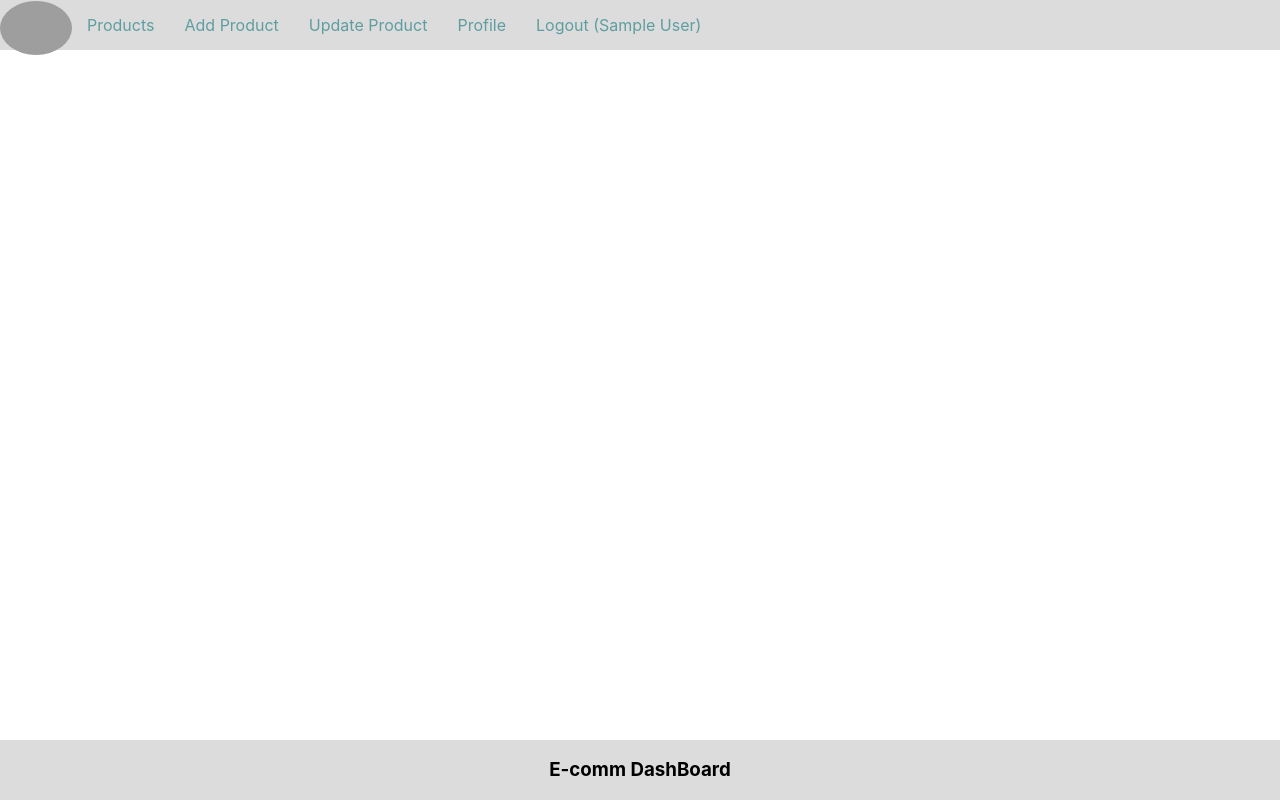
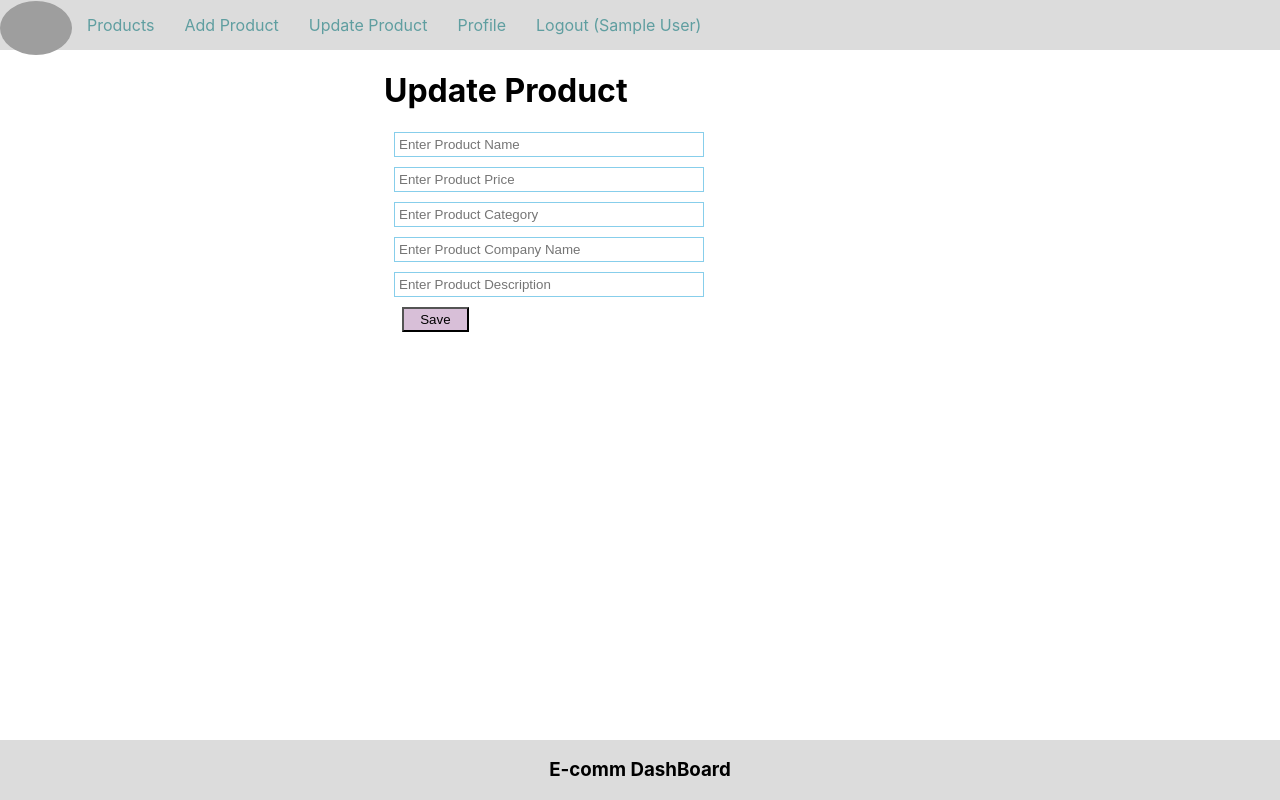
Before and after one commit to Deepansh2/E-DashBoard-Mern, a React (Create React App) app in the folder frontend/: page /update/1 in a window 1280 px wide. Built offline with nearby package versions, Linux system fonts and the light colour scheme; sample sign-in values are in the browser's storage; grey boxes are pictures that could not be loaded.

Commit message:
Added Update component

```diff
--- a/frontend/src/App.js
+++ b/frontend/src/App.js
@@ -7,6 +7,7 @@ import PrivateComponent from './components/PrivateComponent';
 import Login from "./components/Login"
 import AddProduct from "./components/AddProduct"
 import ProductList from './components/ProductList';
+import UpdateProduct from './components/UpdateProduct';
 
 function App() {
   return (
@@ -18,7 +19,7 @@ function App() {
         <Route element={<PrivateComponent/>}>
         <Route path='/' element={<ProductList/>} />
         <Route path='/add' element={<AddProduct/>} />
-        <Route path='/update' element={<h1>Update Product Listing Component</h1>} />
+        <Route path='/update/:id' element={<UpdateProduct/>} />
         <Route path='/logout' element={<h1>Logout Product Listing Component</h1>} />
         <Route path='/profile' element={<h1>Profile Product Listing Component</h1>} />
         </Route>
--- a/frontend/src/components/ProductList.js
+++ b/frontend/src/components/ProductList.js
@@ -1,4 +1,5 @@
 import React,{useEffect, useState} from "react";
+import {Link} from "react-router-dom"
 
 const ProductList = ()=>{
 
@@ -46,7 +47,9 @@ const ProductList = ()=>{
                 <li>{item.category}</li>
                 <li>{item.description}</li>
                 <li>{item.company}</li>
-                <li><button type="button" onClick={()=>DeleteProduct(item._id)}>Delete</button></li>
+                <li><button type="button" onClick={()=>DeleteProduct(item._id)}>Delete</button>
+                <Link to={`/update/${item._id}`}>Update</Link>
+                </li>
                 </ul>
                 )
             }
--- /dev/null
+++ b/frontend/src/components/UpdateProduct.js
@@ -0,0 +1,29 @@
+import React,{useState} from 'react';
+
+const UpdateProduct = ()=>{
+
+    const [name,setName] = useState("")
+    const [price,setPrice] = useState("")
+    const [category,setCategory] = useState("")
+    const [company,setCompany] = useState("")
+    const [description,setDescription] = useState("")
+    const [error,setError] = useState(false)
+    const SaveProduct = async ()=>{
+
+        const Data = {name,price,category,company,description}
+        console.warn(Data)
+    }
+    return(
+        <div className="addProduct">
+            <h1>Update Product</h1>
+            <input className="inputBox" type="text"  placeholder="Enter Product Name" value={name} onChange={(e)=>setName(e.target.value)} />
+            <input className="inputBox" type="text" placeholder="Enter Product Price" value={price} onChange={(e)=>setPrice(e.target.value)} />
+            <input className="inputBox" type="text" placeholder="Enter Product Category" value={category} onChange={(e)=> setCategory(e.target.value)} />
+            <input className="inputBox" type="text" placeholder="Enter Product Company Name" value={company} onChange={(e)=>setCompany(e.target.value)} />
+            <input className="inputBox" type="text" placeholder="Enter Product Description" value={description} onChange={(e) => setDescription(e.target.value)} />
+            <button className="appButton" type="button" onClick = {SaveProduct}>Save</button>
+        </div>
+    )
+}
+
+export default UpdateProduct
```
